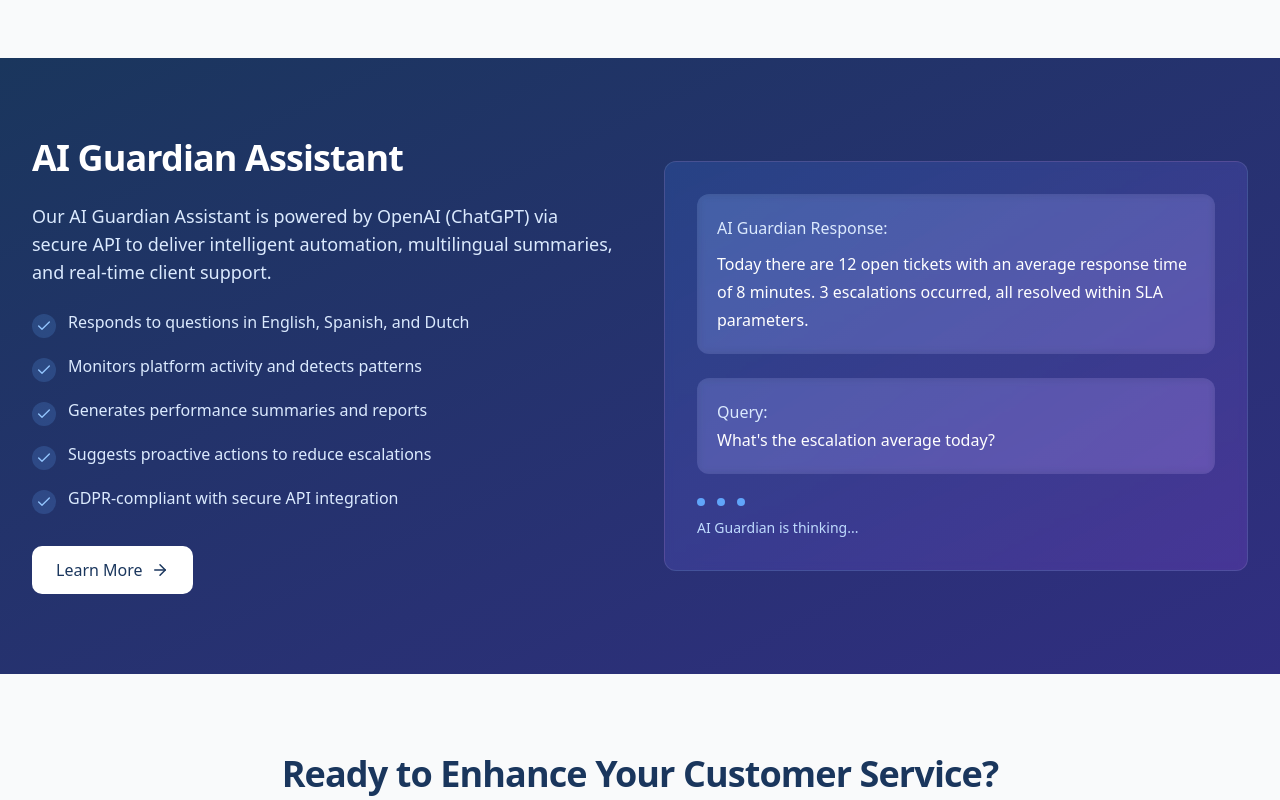
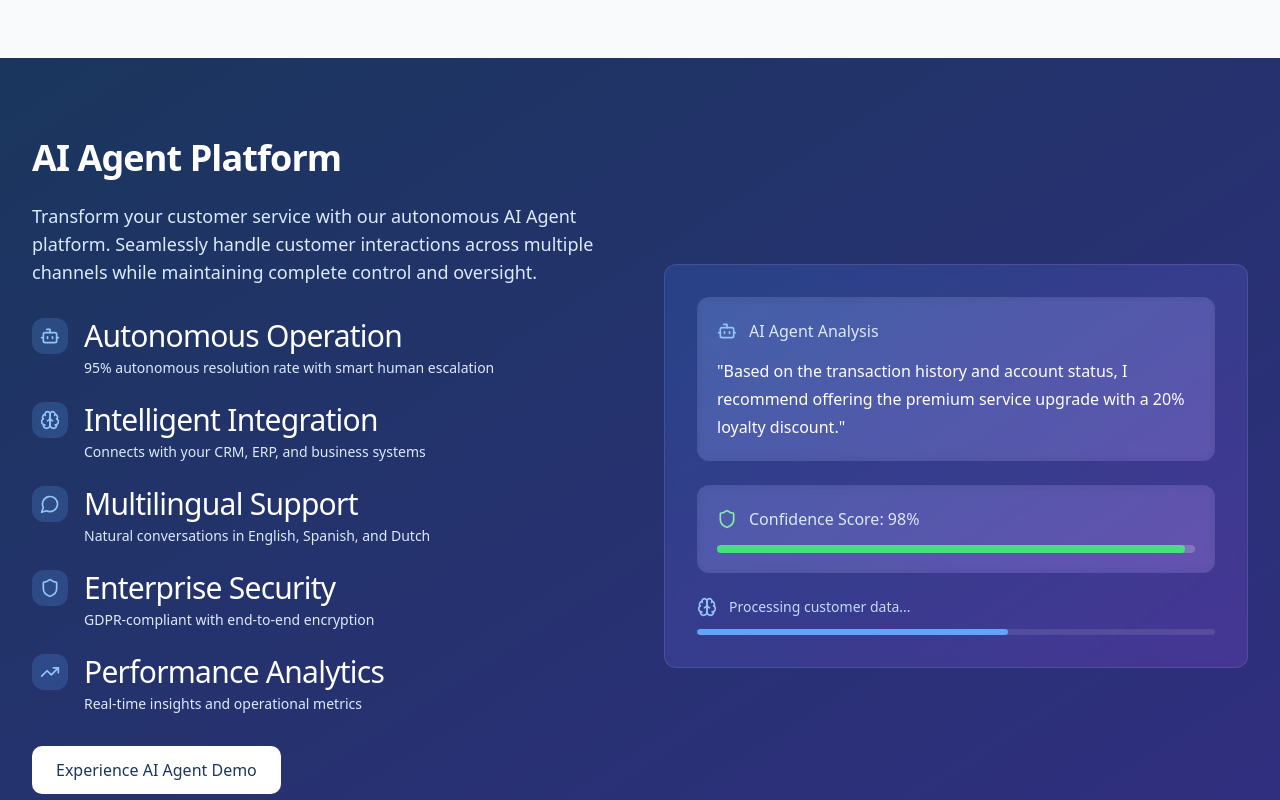
Before and after one commit to LeeSpain/conneqt-ai-guardian-central, a React (Vite) app: page / in a window 1280 px wide. Shown: the part 2540-3340 px from the top of the page. Built offline with nearby package versions, Linux system fonts and the light colour scheme.

Commit message:
Refactor: Update AI Guardian section
Update the AI Guardian section to reflect the new "AI Agent" terminology and improve the overall presentation.

```diff
--- a/src/components/sections/AIGuardianSection.tsx
+++ b/src/components/sections/AIGuardianSection.tsx
@@ -1,5 +1,5 @@
 
-import { Check, ArrowRight } from 'lucide-react';
+import { Shield, Bot, Brain, MessageCircle, TrendingUp } from 'lucide-react';
 import { Link } from 'react-router-dom';
 
 const AIGuardianSection = () => {
@@ -8,59 +8,92 @@ const AIGuardianSection = () => {
       <div className="max-w-7xl mx-auto px-4 sm:px-6 lg:px-8">
         <div className="grid md:grid-cols-2 gap-12 items-center">
           <div>
-            <h2 className="mb-6 text-white">AI Guardian Assistant</h2>
-            <p className="text-lg text-blue-100 mb-6">
-              Our AI Guardian Assistant is powered by OpenAI (ChatGPT) via secure API to deliver
-              intelligent automation, multilingual summaries, and real-time client support.
+            <h2 className="mb-6 text-white">AI Agent Platform</h2>
+            <p className="text-lg text-blue-100 mb-8">
+              Transform your customer service with our autonomous AI Agent platform.
+              Seamlessly handle customer interactions across multiple channels while
+              maintaining complete control and oversight.
             </p>
 
-            <ul className="space-y-4 mb-8">
+            <ul className="space-y-6 mb-8">
               {[
-                "Responds to questions in English, Spanish, and Dutch",
-                "Monitors platform activity and detects patterns",
-                "Generates performance summaries and reports",
-                "Suggests proactive actions to reduce escalations",
-                "GDPR-compliant with secure API integration"
+                {
+                  icon: Bot,
+                  title: "Autonomous Operation",
+                  description: "95% autonomous resolution rate with smart human escalation"
+                },
+                {
+                  icon: Brain,
+                  title: "Intelligent Integration",
+                  description: "Connects with your CRM, ERP, and business systems"
+                },
+                {
+                  icon: MessageCircle,
+                  title: "Multilingual Support",
+                  description: "Natural conversations in English, Spanish, and Dutch"
+                },
+                {
+                  icon: Shield,
+                  title: "Enterprise Security",
+                  description: "GDPR-compliant with end-to-end encryption"
+                },
+                {
+                  icon: TrendingUp,
+                  title: "Performance Analytics",
+                  description: "Real-time insights and operational metrics"
+                }
               ].map((item, index) => (
-                <li key={index} className="flex items-start">
-                  <div className="bg-blue-400 bg-opacity-20 rounded-full p-1 mr-3 mt-1">
-                    <Check size={16} className="text-blue-300" />
+                <li key={index} className="flex items-start gap-4">
+                  <div className="bg-blue-400 bg-opacity-20 rounded-lg p-2">
+                    <item.icon size={20} className="text-blue-300" />
                   </div>
-                  <span className="text-blue-100">{item}</span>
+                  <div>
+                    <h3 className="font-medium text-white mb-1">{item.title}</h3>
+                    <p className="text-blue-100 text-sm">{item.description}</p>
+                  </div>
                 </li>
               ))}
             </ul>
 
             <Link
-              to="/quote"
+              to="/ai-guardian"
               className="inline-flex items-center bg-white text-conneqt-navy hover:bg-blue-50 px-6 py-3 rounded-md font-medium transition-colors"
             >
-              Learn More <ArrowRight size={18} className="ml-2" />
+              Experience AI Agent Demo
             </Link>
           </div>
 
           <div className="relative hidden md:block">
             <div className="bg-gradient-to-br from-blue-500/20 to-purple-500/20 rounded-xl p-8 backdrop-blur-sm border border-white/10">
               <div className="bg-white/10 p-5 rounded-lg mb-6 backdrop-blur-sm">
-                <p className="text-blue-100 font-medium">AI Guardian Response:</p>
-                <p className="text-white mt-2">
-                  Today there are 12 open tickets with an average response time of 8 minutes.
-                  3 escalations occurred, all resolved within SLA parameters.
+                <div className="flex items-center gap-3 mb-3">
+                  <Bot className="text-blue-300" size={20} />
+                  <p className="text-blue-100 font-medium">AI Agent Analysis</p>
+                </div>
+                <p className="text-white">
+                  "Based on the transaction history and account status, I recommend
+                  offering the premium service upgrade with a 20% loyalty discount."
                 </p>
               </div>
 
               <div className="bg-white/10 p-5 rounded-lg mb-6 backdrop-blur-sm">
-                <p className="text-blue-100 font-medium">Query:</p>
-                <p className="text-white">What's the escalation average today?</p>
+                <div className="flex items-center gap-3 mb-3">
+                  <Shield className="text-green-300" size={20} />
+                  <p className="text-blue-100 font-medium">Confidence Score: 98%</p>
+                </div>
+                <div className="w-full bg-white/20 rounded-full h-2">
+                  <div className="bg-green-400 h-full rounded-full" style={{ width: "98%" }}></div>
+                </div>
               </div>
 
               <div className="space-y-3">
-                <div className="flex items-center space-x-3">
-                  <div className="w-2 h-2 bg-blue-400 rounded-full animate-pulse"></div>
-                  <div className="w-2 h-2 bg-blue-400 rounded-full animate-pulse" style={{ animationDelay: '300ms' }}></div>
-                  <div className="w-2 h-2 bg-blue-400 rounded-full animate-pulse" style={{ animationDelay: '600ms' }}></div>
+                <div className="flex items-center gap-3">
+                  <Brain className="text-blue-300 animate-pulse" size={20} />
+                  <p className="text-sm text-blue-200">Processing customer data...</p>
                 </div>
-                <p className="text-sm text-blue-200">AI Guardian is thinking...</p>
+                <div className="w-full bg-white/10 rounded-full h-1.5 overflow-hidden">
+                  <div className="bg-blue-400 h-full rounded-full animate-pulse" style={{ width: "60%" }}></div>
+                </div>
               </div>
             </div>
           </div>
```
